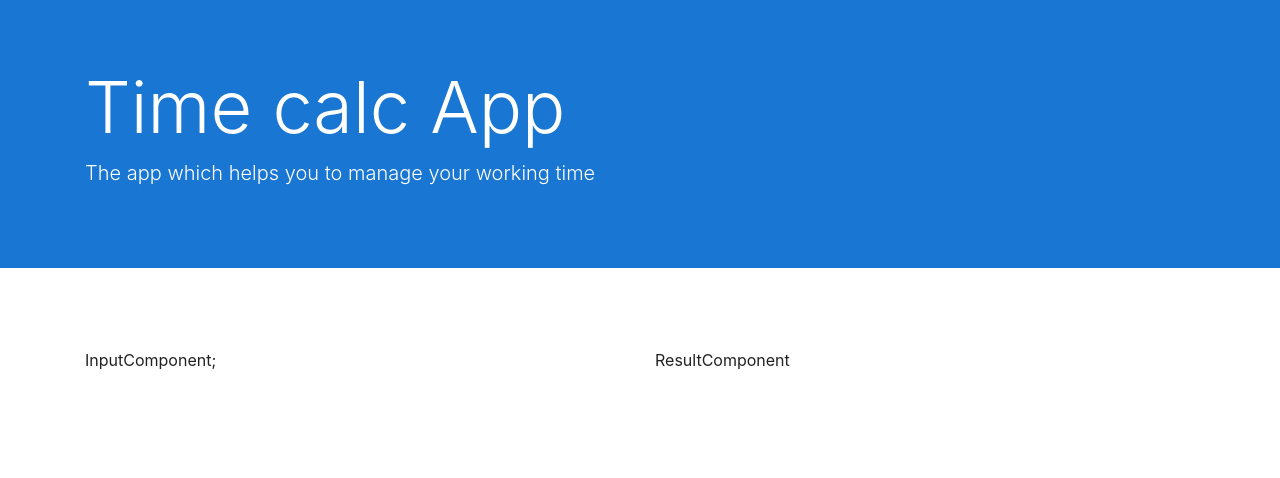
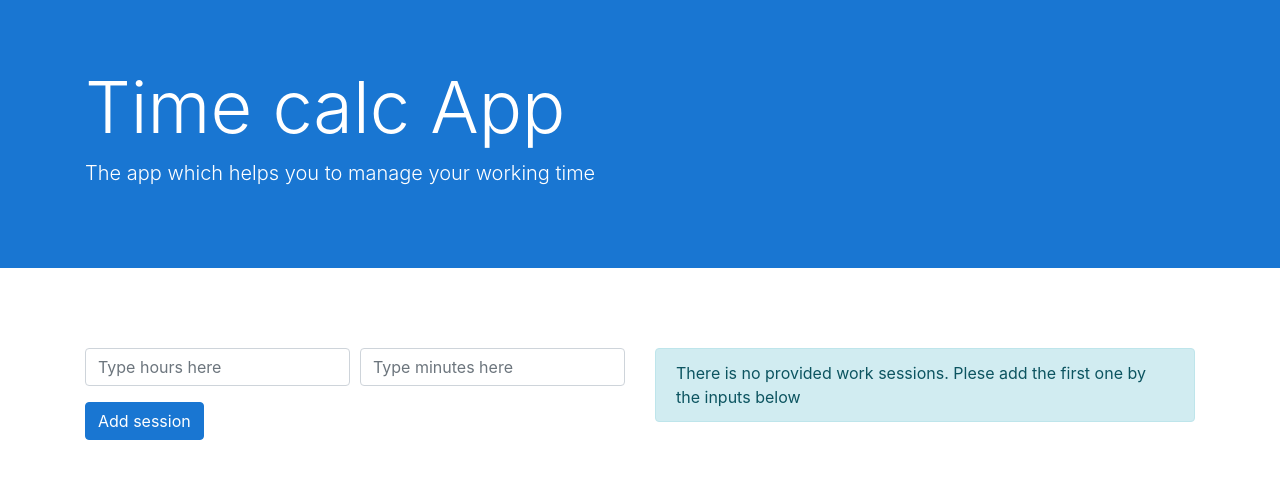
Before and after one commit to rubtsovi/vue-time-calc, a Vue app: page / in a window 1280 px wide. Shown: the top 478 px of the page. Built offline with nearby package versions, Linux system fonts and the light colour scheme.

Commit message:
simple calculator works

```diff
--- a/package.json
+++ b/package.json
@@ -11,7 +11,8 @@
     "bootstrap": "^4.5.0",
     "bootstrap-vue": "^2.15.0",
     "core-js": "^3.6.5",
-    "vue": "^2.6.11"
+    "vue": "^2.6.11",
+    "vuex": "^3.4.0"
   },
   "devDependencies": {
     "@typescript-eslint/eslint-plugin": "^2.33.0",
@@ -19,6 +20,7 @@
     "@vue/cli-plugin-babel": "~4.4.0",
     "@vue/cli-plugin-eslint": "~4.4.0",
     "@vue/cli-plugin-typescript": "~4.4.0",
+    "@vue/cli-plugin-vuex": "^4.4.6",
     "@vue/cli-service": "~4.4.0",
     "@vue/eslint-config-typescript": "^5.0.2",
     "eslint": "^6.7.2",
--- a/src/components/InputComponent.vue
+++ b/src/components/InputComponent.vue
@@ -1,12 +1,53 @@
 <template>
   <div>
-    InputComponent;
+    <b-form-row class="mb-3">
+      <b-col :cols="12" :sm="6">
+        <label for="hours-control" class="sr-only">Hours</label>
+        <b-form-input
+          id="hours-control"
+          v-model.lazy.number="hours"
+          placeholder="Type hours here"
+          type="number"
+          min="0"
+        />
+      </b-col>
+      <b-col :cols="12" :sm="6">
+        <label for="minutes-control" class="sr-only">Minutes</label>
+        <b-form-input
+          id="minutes-control"
+          v-model.lazy.number="minutes"
+          placeholder="Type minutes here"
+          type="number"
+          min="0"
+          max="60"
+          step="5"
+        />
+      </b-col>
+    </b-form-row>
+    <b-button variant="primary" @click="initAddMutation()">Add session</b-button>
   </div>
 </template>
 
 <script lang="ts">
 import Vue from "vue";
+import { mapMutations } from "vuex";
 export default Vue.extend({
   name: "InputComponent",
+  data() {
+    return {
+      hours: null,
+      minutes: null,
+    };
+  },
+  methods: {
+    ...mapMutations(["addSession"]),
+    initAddMutation() {
+      const hours = Number(this.hours);
+      const minutes = Number(this.minutes);
+      this.addSession({ hours, minutes });
+      this.hours = null;
+      this.minutes = null;
+    },
+  },
 });
 </script>
--- a/src/components/ResultComponent.vue
+++ b/src/components/ResultComponent.vue
@@ -1,12 +1,38 @@
 <template>
   <div>
-    ResultComponent
+    <b-list-group v-if="sessions.length">
+      <b-list-group-item
+        class="d-flex justify-content-between align-items-center"
+        v-for="(session, key) in sessions"
+        :key="key"
+      >
+        <div>
+          {{ key + 1 }}. <strong>Hours:</strong> {{ session.hours }} <strong>Minutes:</strong>
+          {{ session.minutes }}
+        </div>
+
+        <!-- TODO: <b-badge variant="primary" pill>edit</b-badge> -->
+      </b-list-group-item>
+      <b-list-group-item variant="primary">
+        <strong>Summary:</strong>&nbsp; <strong>Hours:</strong> {{ totalTime.hours }}
+        <strong>Minutes:</strong>
+        {{ totalTime.minutes }}
+      </b-list-group-item>
+    </b-list-group>
+    <b-alert variant="info" show v-else
+      >There is no provided work sessions. Plese add the first one by the inputs below</b-alert
+    >
   </div>
 </template>
 
 <script lang="ts">
 import Vue from "vue";
+import { mapState, mapGetters } from "vuex";
 export default Vue.extend({
   name: "ResultComponent",
+  computed: {
+    ...mapState(["sessions"]),
+    ...mapGetters(["totalTime"]),
+  },
 });
 </script>
--- a/src/components/WorkArea.vue
+++ b/src/components/WorkArea.vue
@@ -1,15 +1,15 @@
 <template>
   <div class="py-5">
-    <div class="container">
-      <div class="row">
-        <div class="col-12 col-md-6">
+    <b-container>
+      <b-row>
+        <b-col cols="12" md="6">
           <InputComponent></InputComponent>
-        </div>
-        <div class="col-12 col-md-6">
+        </b-col>
+        <b-col cols="12" md="6">
           <ResultComponent></ResultComponent>
-        </div>
-      </div>
-    </div>
+        </b-col>
+      </b-row>
+    </b-container>
   </div>
 </template>
 
--- a/src/main.ts
+++ b/src/main.ts
@@ -2,10 +2,12 @@ import Vue from "vue";
 import App from "./App.vue";
 import { BootstrapVue } from "bootstrap-vue";
 import "./styles/styles.scss";
+import store from './store'
 
 Vue.use(BootstrapVue);
 Vue.config.productionTip = false;
 
 new Vue({
-  render: (h) => h(App),
+  store,
+  render: (h) => h(App)
 }).$mount("#app");
--- /dev/null
+++ b/src/store/index.ts
@@ -0,0 +1,30 @@
+import Vue from "vue";
+import Vuex from "vuex";
+import { WorkSession } from "@/types";
+
+Vue.use(Vuex);
+
+export default new Vuex.Store({
+  state: {
+    sessions: Array<WorkSession>(),
+  },
+  mutations: {
+    addSession(state, payload: WorkSession): void {
+      state.sessions.push(payload);
+    },
+  },
+  getters: {
+    totalTime(state): WorkSession {
+      return state.sessions.reduce((prev: WorkSession, curr: WorkSession) => {
+        let hours: number = prev.hours + curr.hours;
+        let minutes: number = prev.minutes + curr.minutes;
+        hours += Math.floor(minutes / 60);
+        minutes = minutes % 60;
+
+        return { hours, minutes };
+      });
+    },
+  },
+  actions: {},
+  modules: {},
+});
--- a/src/styles/_bootstrap.scss
+++ b/src/styles/_bootstrap.scss
@@ -25,7 +25,7 @@
 @import "~bootstrap/scss/alert";
 // @import "progress";
 // @import "media";
-// @import "list-group";
+@import "~bootstrap/scss/list-group";
 @import "~bootstrap/scss/close";
 @import "~bootstrap/scss/toasts";
 @import "~bootstrap/scss/modal";
--- /dev/null
+++ b/src/types.d.ts
@@ -0,0 +1,4 @@
+export type WorkSession = {
+  hours: number;
+  minutes: number;
+};
```
Also changed, not shown: src/components/HelloWorld.vue (deleted, +0 -12 lines), 1 other file (tests, documents, lock files or other folders).
